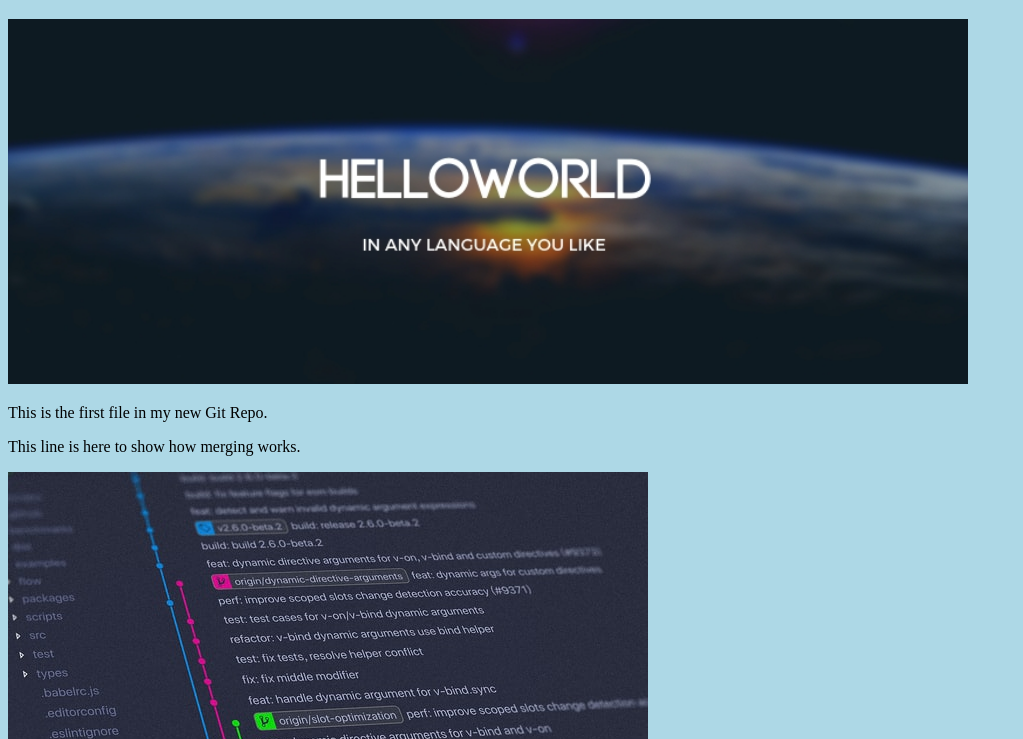
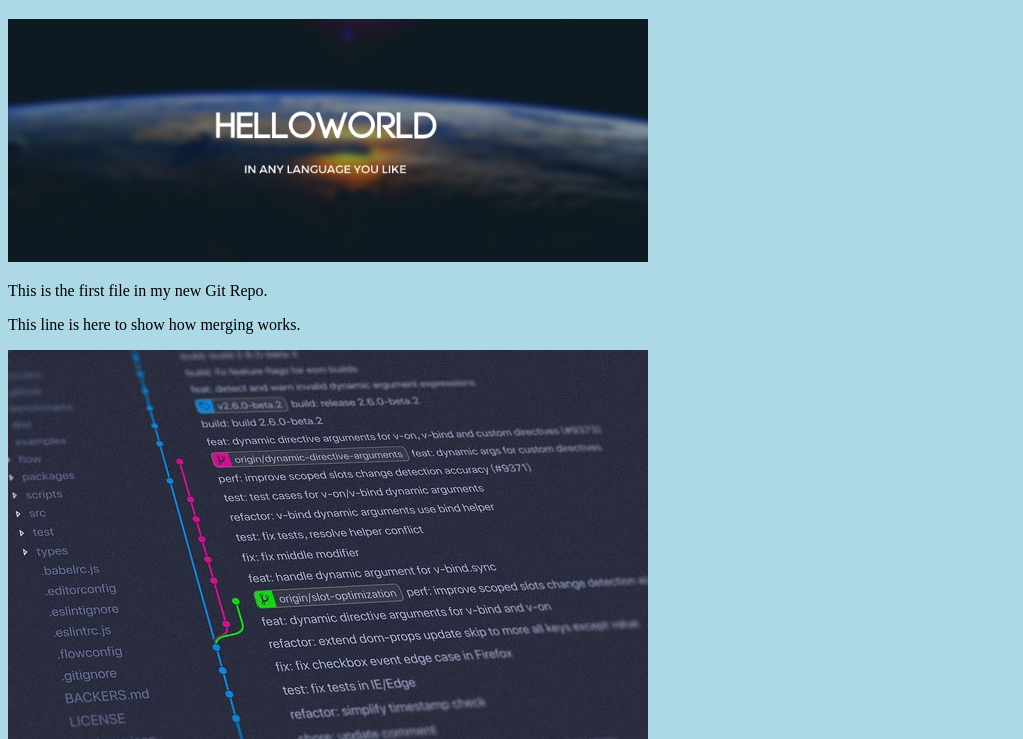
Before and after one commit to jimmyjayant/mypersonal, a plain HTML site: page index.html in a window 1280 px wide. Shown: the part 61-800 px from the top of the page, without its empty margins (0-1023 px from the left). Drawn offline with Linux system fonts and the light colour scheme.

Commit message:
Updated index.html. Resized image

```diff
--- a/index.html
+++ b/index.html
@@ -8,7 +8,7 @@
 
 <h1>Hello world!</h1>
 <div>
-<img src="img_hello_world.jpg" alt="Hello World From Space" style="width:100%;max-width:960px;"></div>
+<img src="img_hello_world.jpg" alt="Hello World From Space" style="width:100%;max-width:640px;"></div>
 <p>This is the first file in my new Git Repo.</p>
 <p>
 This line is here to show how merging works.
```
